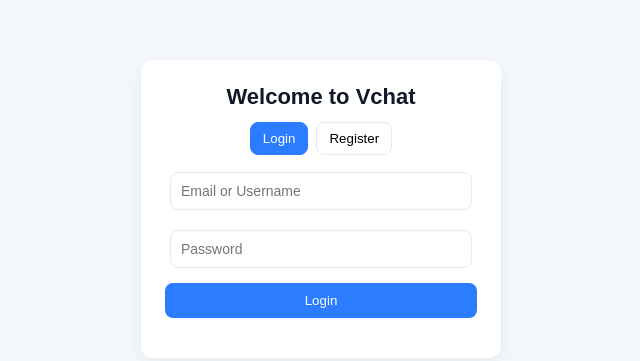
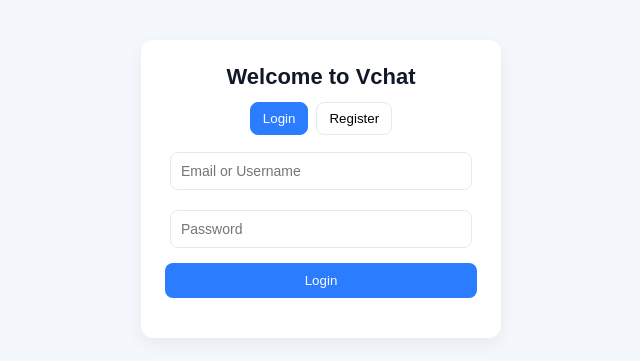
Before and after one commit to vivekkumar20041806/vchat, a website: page index.html in a window 1280 px wide. Shown: the whole page, without its empty margins (319-959 px from the left). Drawn offline with Linux system fonts and the light colour scheme; no server answers.

Commit message:
Update style.css

```diff
--- a/frontend/css/style.css
+++ b/frontend/css/style.css
@@ -77,6 +77,6 @@ button[type="submit"]{
 .message-form button{padding:10px 14px;border-radius:8px;border:none;background:var(--accent);color:white;cursor:pointer}
 
 
-body { font-family: Arial; padding: 20px; }
+body { font-family: Arial; }
 input { margin: 5px; padding: 5px; }
 button { padding: 5px 10px; }
```
